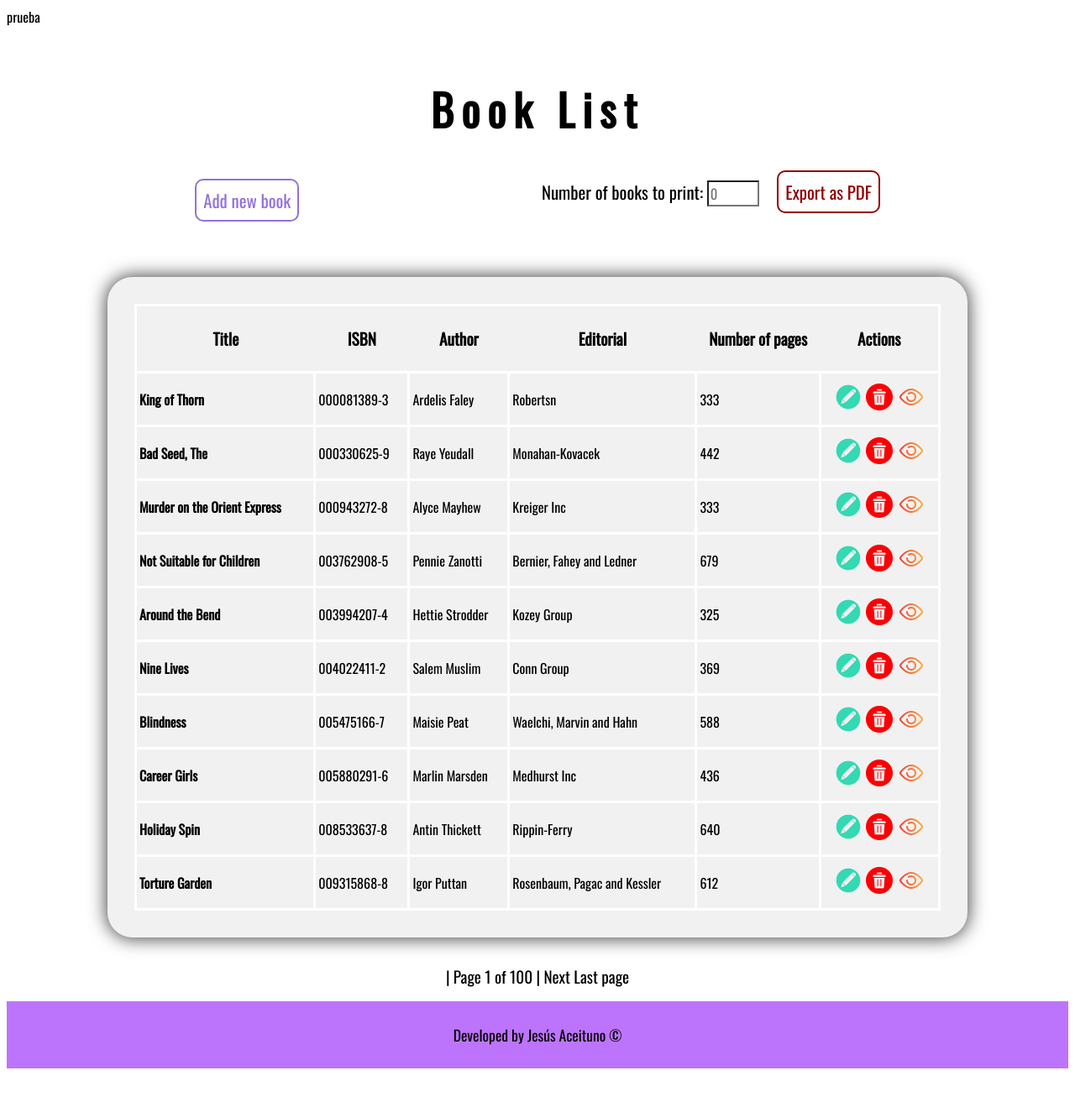
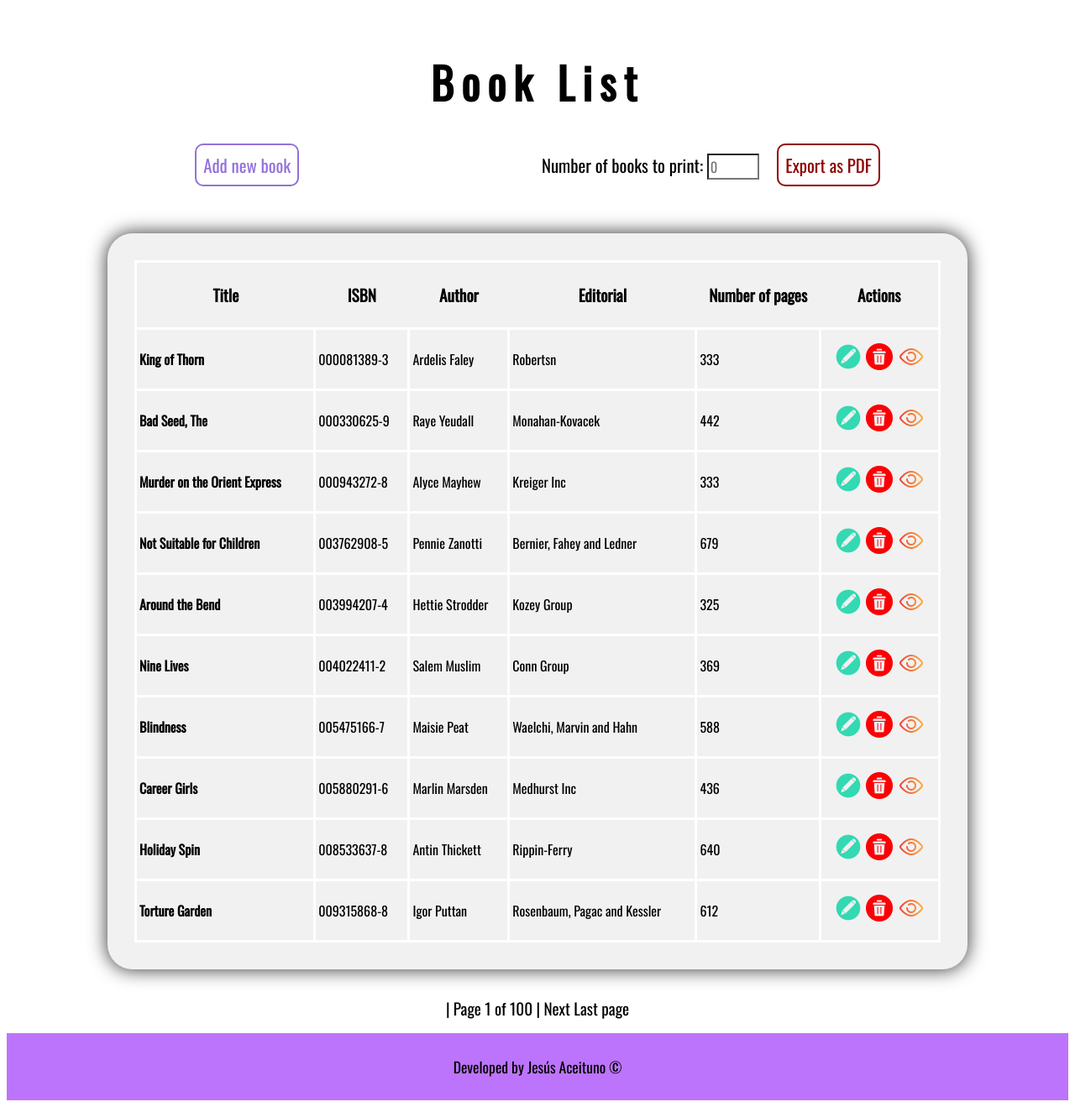
Before and after one commit to jesusact/CRUD-MVC-BookList, a PHP site: page /index.php in a window 1280 px wide. Shown: the whole page at 84% size. Before the commit the page ends 1273 px from the top, so only its background shows below. Run offline with PHP 8.4, Linux system fonts and the light colour scheme; data comes from the database, SQL or seed files in the repository.

Commit message:
Quitada linea de prueba en index.php

```diff
--- a/index.php
+++ b/index.php
@@ -3,7 +3,6 @@
 // https://github.com/keefekwan/php_crud_mvc_oop
 
 require_once 'controller/BooksController.php';
-echo 'prueba';
 $controller = new BooksController();
 
 $controller->handleRequest();
```
